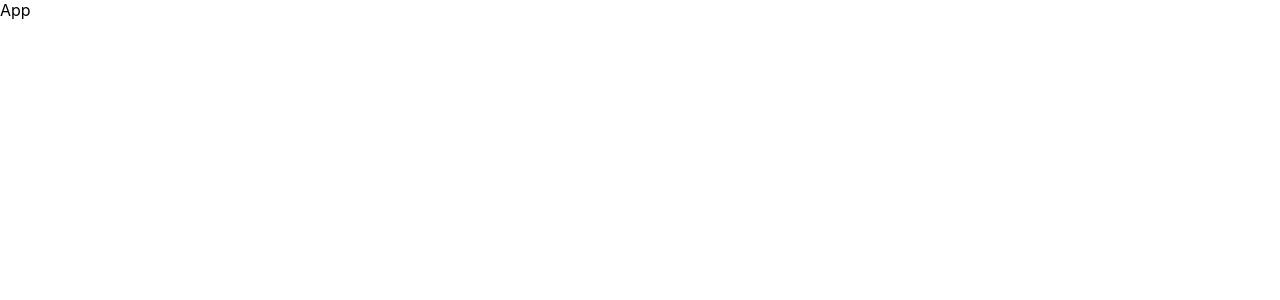
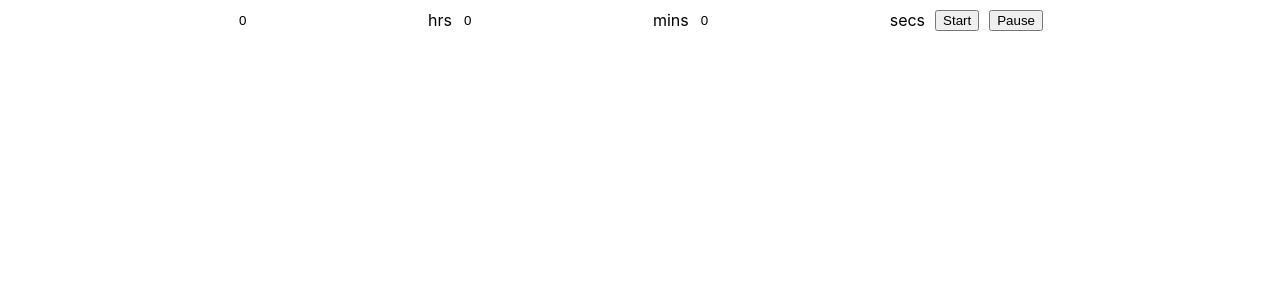
Before and after one commit to Rilee991/machine-coding-exampels, a React (Create React App) app in the folder react-examples/: page / in a window 1280 px wide. Shown: the top 300 px of the page. Built offline with nearby package versions, Linux system fonts and the light colour scheme.

Commit message:
timer functionality done

```diff
--- a/react-examples/src/App.js
+++ b/react-examples/src/App.js
@@ -1,8 +1,11 @@
 import React from 'react';
+import Timer from './countdowntimer/Timer';
 
 const App = () => {
     return (
-      <div>App</div>
+      <div>
+		  <Timer />
+	  </div>
     );
 }
 
--- /dev/null
+++ b/react-examples/src/countdowntimer/Timer.css
@@ -0,0 +1,7 @@
+input::-webkit-inner-spin-button, ::-webkit-outer-spin-button {
+    -webkit-appearance: none;
+};
+
+input[type="number"] {
+    -moz-appearance: textfield;
+}
--- /dev/null
+++ b/react-examples/src/countdowntimer/Timer.js
@@ -0,0 +1,78 @@
+import React, { useEffect, useState } from 'react';
+
+import './Timer.css';
+
+const Timer = () => {
+    const [time, setTime] = useState({ hour: 0, min: 0, sec: 0 });
+    const [isRunning, setIsRunning] = useState(false);
+    const [disabled, setDisabled] = useState(false);
+
+    useEffect(() => {
+        const interval = setInterval(() => {
+            if(isRunning) {
+                let hVal = time.hour, mVal = time.min, sVal = time.sec;
+                if(sVal === 0 && mVal === 0 && hVal === 0) {
+                    setIsRunning(false);
+                    setDisabled(false);
+                } else {
+                    sVal--;
+                    if(sVal < 0) {
+                        if(mVal !== 0 || hVal !== 0) {
+                            if(mVal !== 0) {
+                                mVal--;
+                            } else {
+                                mVal = 59;
+                                hVal--;
+                            }
+                            sVal = 59;
+                        }
+                    }
+
+                    setTime({ hour: hVal, min: mVal, sec: sVal });
+                }
+            }
+        }, 1000);
+
+        return () => clearInterval(interval);
+    });
+
+    const onChange = (e) => {
+        const name = e.target.name, value = e.target.value;
+        setTime({ ...time, [name]: parseInt(value) });
+    }
+
+    const onStart = (e) => {
+        let hVal = time.hour, mVal = time.min, sVal = time.sec;
+
+        if(sVal >= 60) {
+            mVal += parseInt(sVal/60);
+            sVal = sVal%60;
+        }
+
+        if(mVal >= 60) {
+            hVal += parseInt(mVal/60);
+            mVal = mVal%60;
+        }
+
+        setTime({ hour: hVal, min: mVal, sec: sVal });
+        setIsRunning(true);
+        setDisabled(true);
+    }
+
+    const onStop = () => {
+        setIsRunning(false);
+        setDisabled(false);
+    }
+
+    return (
+        <div style={{ display: "flex", justifyContent: "center", marginTop: "10px", gap: "10px" }}>
+            <input type="number" name="hour" onChange={onChange} disabled={disabled} value={time.hour} style={{ border: "none" }} />hrs
+            <input type="number" name="min" onChange={onChange} disabled={disabled} value={time.min} style={{ border: "none" }} />mins
+            <input type="number" name="sec" onChange={onChange} disabled={disabled} value={time.sec} style={{ border: "none" }} />secs
+            <button onClick={onStart}>{"Start"}</button>
+            <button onClick={onStop}>Pause</button>
+        </div>
+    );
+}
+
+export default Timer;
```
